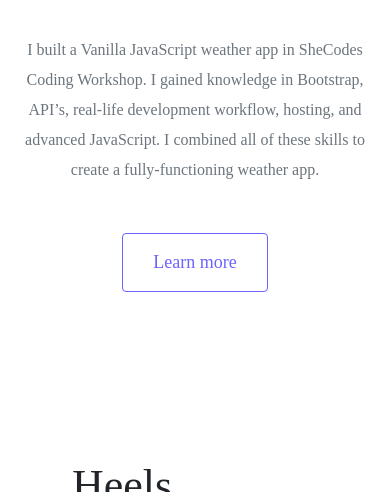
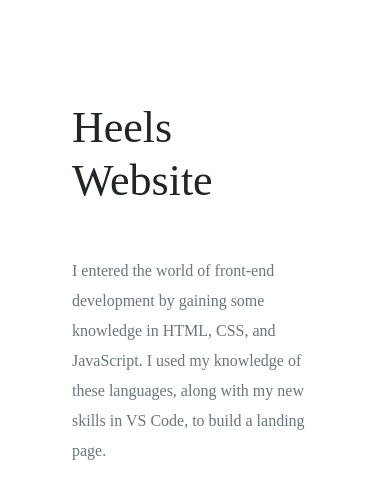
Before and after one commit to Massiels/portfolio, a plain HTML site: page Index.html in a window 390 px wide. Shown: the part 747-1239 px from the top of the page. Drawn offline with nearby package versions, Linux system fonts and the light colour scheme.

Commit message:
Update Index.html

```diff
--- a/Index.html
+++ b/Index.html
@@ -74,7 +74,7 @@
     <div class="container">
 
       <div class="row mb-5">
-        <div class="col">
+        <div class="col d-none d-lg-block">
           <div class="project-description">
             <h2 class="mb-5">Weather App</h2>
             <p class="mb-5 text-muted">
```
